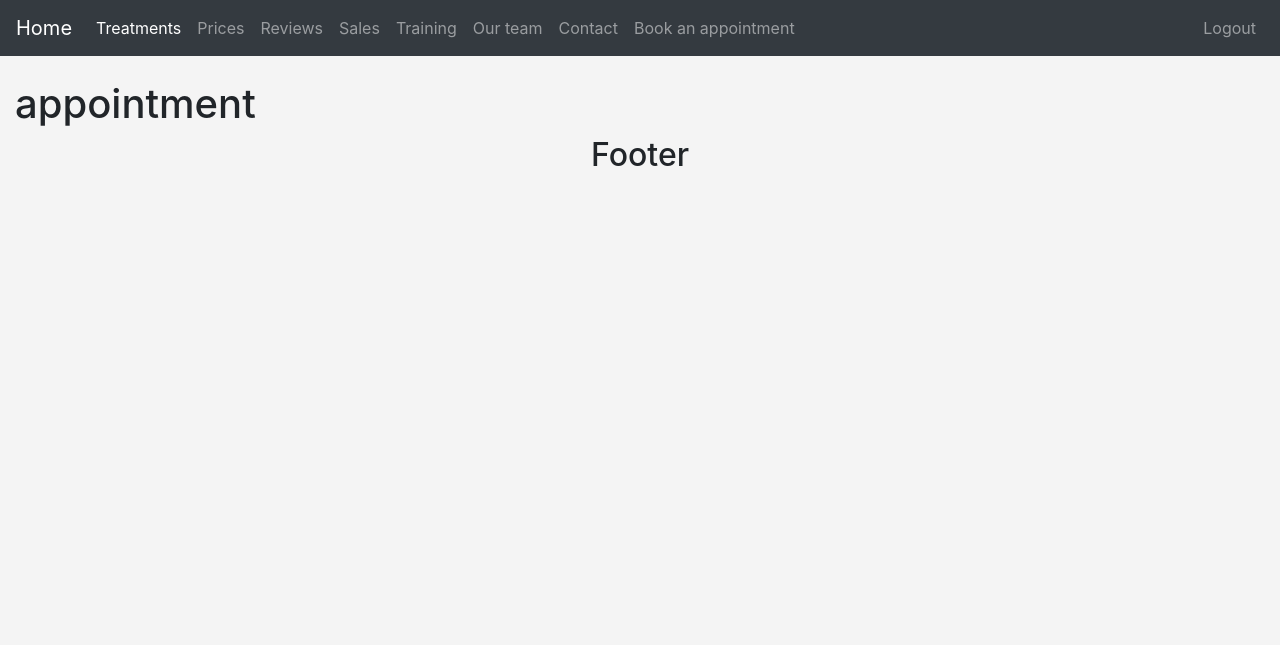
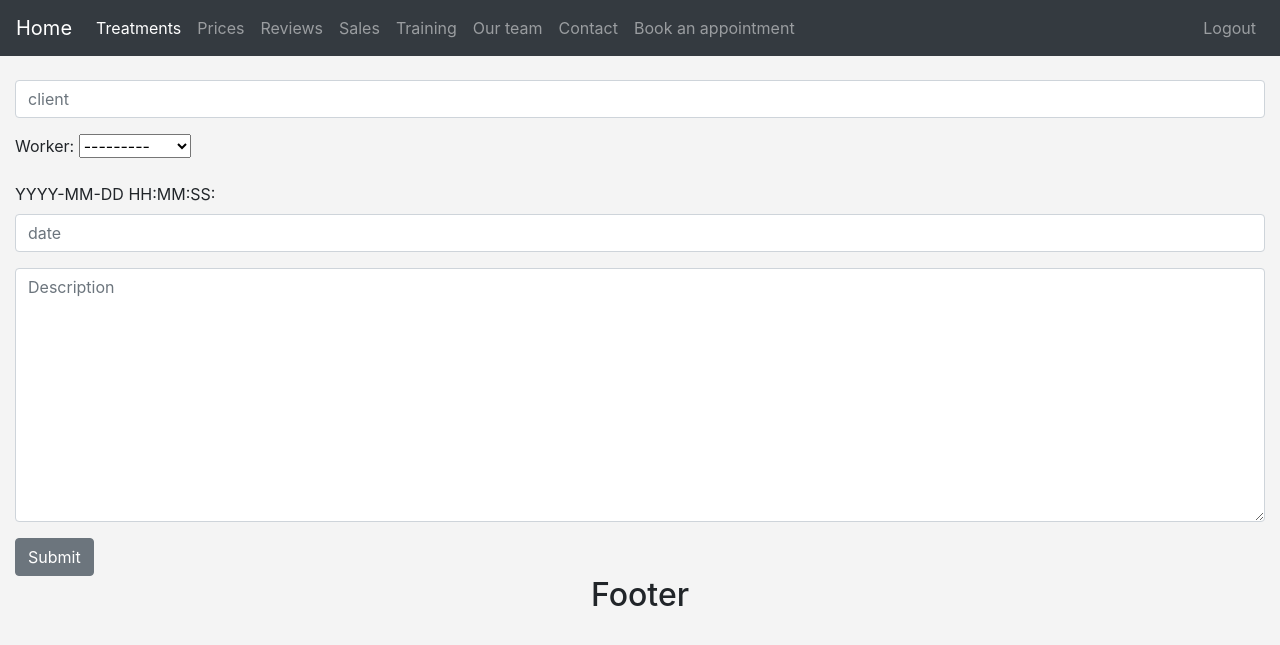
Before and after one commit to goalb/Salon-kosmetyczny, a Django app: page /appointment/ in a window 1280 px wide. Shown: the top 645 px of the page. Run offline with Django 4.2, Linux system fonts and the light colour scheme; a user stored in the database is signed in; data comes from the database, SQL or seed files in the repository; both versions use the stored data as it was after the commit.

Commit message:
Appointment form creation

```diff
--- a/salon_kosmetyczny/base/admin.py
+++ b/salon_kosmetyczny/base/admin.py
@@ -1,6 +1,7 @@
 from django.contrib import admin
-from .models import Team, User
+from .models import Team, User, Appointment
 
 # Register your models here.
 admin.site.register(Team)
 admin.site.register(User)
+admin.site.register(Appointment)
--- a/salon_kosmetyczny/base/forms.py
+++ b/salon_kosmetyczny/base/forms.py
@@ -1,6 +1,6 @@
 from django import forms
 from django.forms import ModelForm
-from .models import Team
+from .models import Team, Appointment
 
 
 class TeamForm(ModelForm):
@@ -16,3 +16,21 @@
             'name': forms.TextInput(attrs={'class': 'form-control', 'placeholder': 'name'}),
             'description': forms.Textarea(attrs={'class': 'form-control', 'placeholder': 'Description'}),
         }
+
+
+class AppointmentForm(ModelForm):
+    class Meta:
+        model = Appointment
+        fields = ('client', 'worker', 'date', 'description')
+        labels = {
+            'client': '',
+            'worker': 'Worker',
+            'date': 'YYYY-MM-DD HH:MM:SS',
+            'description': '',
+        }
+        widgets = {
+            'client': forms.TextInput(attrs={'class': 'form-control', 'placeholder': 'client'}),
+            'worker': forms.Select(attrs={'class': 'form-select', 'placeholder': 'worker'}),
+            'date': forms.TextInput(attrs={'class': 'form-control', 'placeholder': 'date'}),
+            'description': forms.Textarea(attrs={'class': 'form-control', 'placeholder': 'Description'}),
+        }
--- a/salon_kosmetyczny/base/models.py
+++ b/salon_kosmetyczny/base/models.py
@@ -19,6 +19,17 @@
     name = models.CharField(max_length=200)
     image = models.ImageField(null=True, blank=True, upload_to='images/team/')
     description = models.TextField(max_length=1000, null=True, blank=True)
+    admin_status = models.BooleanField(default=True)
 
     def __str__(self):
         return self.name
+
+
+class Appointment(models.Model):
+    client = models.ForeignKey(User, blank=True, null=True, on_delete=models.SET_NULL, related_name='client_name')
+    worker = models.ForeignKey(Team, blank=True, null=True, on_delete=models.CASCADE, limit_choices_to={'admin_status': True}, related_name='worker_name')
+    date = models.DateTimeField('Appointment Date')
+    description = models.TextField(blank=True, null=True)
+
+    def __str__(self):
+        return self.description
--- a/salon_kosmetyczny/base/templates/base/appointment.html
+++ b/salon_kosmetyczny/base/templates/base/appointment.html
@@ -2,8 +2,17 @@
 
 {% block content %}
 {% if user.is_authenticated %}
-<h1>appointment</h1>
 
+    {% if submitted %}
+        Appointment booked Successfully!
+        {% else %}
+            <form action="" method="POST">
+                {% csrf_token %}
+
+                {{ form.as_p }}
+                <input type="submit" value="Submit" class="btn btn-secondary">
+            </form>
+    {% endif %}
 {% else %}
 no
 {% endif %}
--- a/salon_kosmetyczny/base/views.py
+++ b/salon_kosmetyczny/base/views.py
@@ -1,7 +1,7 @@
 from django.shortcuts import render, redirect
 from django.http import HttpResponseRedirect, HttpResponse
 from .models import Team
-from .forms import TeamForm
+from .forms import TeamForm, AppointmentForm
 from django.contrib import messages
 
 
@@ -59,5 +59,15 @@
 
 
 def appointment(request):
-    return render(request, 'appointment.html', {})
-# End navbar
+    submitted = False
+    if request.method == "POST":
+        form = AppointmentForm(request.POST)
+        if form.is_valid():
+            # appointment.client = request.user.id
+            form.save()
+            return HttpResponseRedirect('/appointment?submitted=True')
+    else:
+        form = AppointmentForm
+        if 'submitted' in request.GET:
+            submitted = True
+    return render(request, 'base/appointment.html', {'form': form, 'submitted': submitted})
```
Also changed, not shown: salon_kosmetyczny/base/migrations/0008_appointment.py (added), salon_kosmetyczny/base/migrations/0009_remove_appointment_date_time_and_more.py (added), salon_kosmetyczny/base/migrations/0010_team_admin_status_alter_appointment_worker.py (added), salon_kosmetyczny/db.sqlite3.
